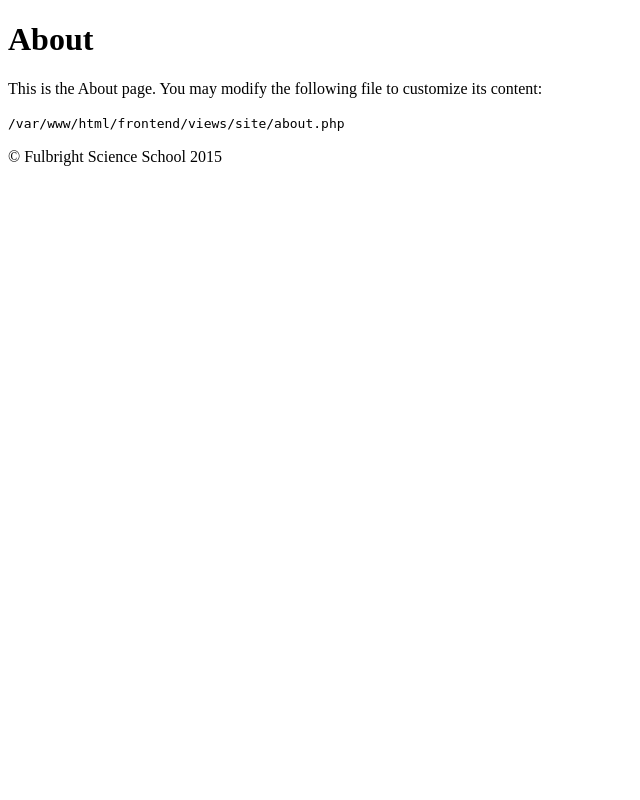
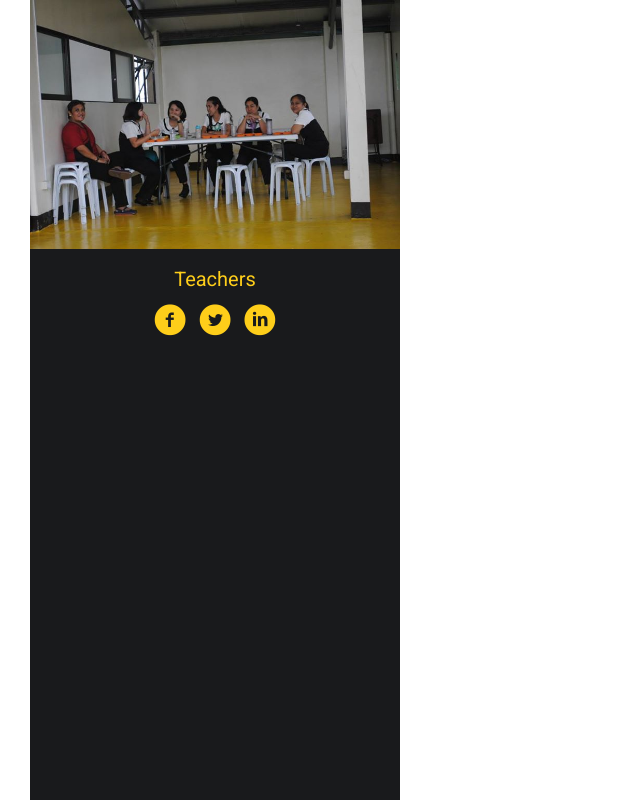
Before and after one commit to joegeneq/apc-softdev-it111-09, a Yii app: template application/fulbright_aps/frontend/views/site/about.php in a window 1280 px wide. Shown: the whole page, without its empty margins (0-640 px from the left). Run offline with PHP 8.4 and a stand-in for Yii, Linux system fonts and the light colour scheme; the template is opened without the code that fills it, so the values that code supplies are empty; some libraries are stand-ins or nearby versions.

Commit message:
Edited About us page.

```diff
--- a/application/fulbright_aps/frontend/views/site/about.php
+++ b/application/fulbright_aps/frontend/views/site/about.php
@@ -5,11 +5,74 @@
 $this->title = 'About';
 $this->params['breadcrumbs'][] = $this->title;
 ?>
-<div class="site-about">
 
-    <h1><?= Html::encode($this->title) ?></h1>
+<htmL>
+<head>
+	 <meta charset=utf-8>
+        <meta name="viewport" content="width=device-width, initial-scale=1.0">
+        <title>Fulbright Science School Assistance Program (Grading System)</title>
+        <!-- Load Roboto font -->
+        <link href='http://fonts.googleapis.com/css?family=Roboto:400,300,700&amp;subset=latin,latin-ext' rel='stylesheet' type='text/css'>
+        <!-- Load css styles -->
+        <link rel="stylesheet" type="text/css" href="css/bootstrap.css" />
+        <link rel="stylesheet" type="text/css" href="css/bootstrap-responsive.css" />
+        <link rel="stylesheet" type="text/css" href="css/style.css" />
+        <link rel="stylesheet" type="text/css" href="css/pluton.css" />
+        <!--[if IE 7]>
+            <link rel="stylesheet" type="text/css" href="css/pluton-ie7.css" />
+        <![endif]-->
+        <link rel="stylesheet" type="text/css" href="css/jquery.cslider.css" />
+        <link rel="stylesheet" type="text/css" href="css/jquery.bxslider.css" />
+        <link rel="stylesheet" type="text/css" href="css/animate.css" />
+        <!-- Fav and touch icons -->
+        <link rel="apple-touch-icon-precomposed" sizes="144x144" href="images/ico/apple-touch-icon-144.png">
+        <link rel="apple-touch-icon-precomposed" sizes="114x114" href="images/ico/apple-touch-icon-114.png">
+        <link rel="apple-touch-icon-precomposed" sizes="72x72" href="images/apple-touch-icon-72.png">
+        <link rel="apple-touch-icon-precomposed" href="images/ico/apple-touch-icon-57.png">
+        <link rel="shortcut icon" href="images/ico/favicon.ico">
 
-    <p>This is the About page. You may modify the following file to customize its content:</p>
+</head>head>
+<body>
 
-    <code><?= __FILE__ ?></code>
-</div>
+
+
+    <div class="span4" id="Center">
+                        <div class="thumbnail">
+                            <img src="images/TheFaculty.jpg" alt="The Faculty Teachers">
+                            <h3>Teachers</h3>
+                            <ul class="social">
+                                <li>
+                                    <a href="">
+                                        <span class="icon-facebook-circled"></span>
+                                    </a>
+                                </li>
+                                <li>
+                                    <a href="">
+                                        <span class="icon-twitter-circled"></span>
+                                    </a>
+                                </li>
+                                <li>
+                                    <a href="">
+                                        <span class="icon-linkedin-circled"></span>
+                                    </a>
+                                </li>
+                            </ul>
+                            <div class="mask">
+                                <h2>Teachers</h2>
+
+                            </div>
+                        </div>
+
+                    </div>
+
+
+                </div>
+                <div class="about-text centered">
+                    <h3>About Us</h3>
+                    <p>Honor our teachers who are dedicated and passionate in teaching the students of
+                                Fulbright Science School and guiding them in discovering new things and becoming
+                                more agents of transformation.</p>
+                </div>
+
+</body>
+</htmL>
```
